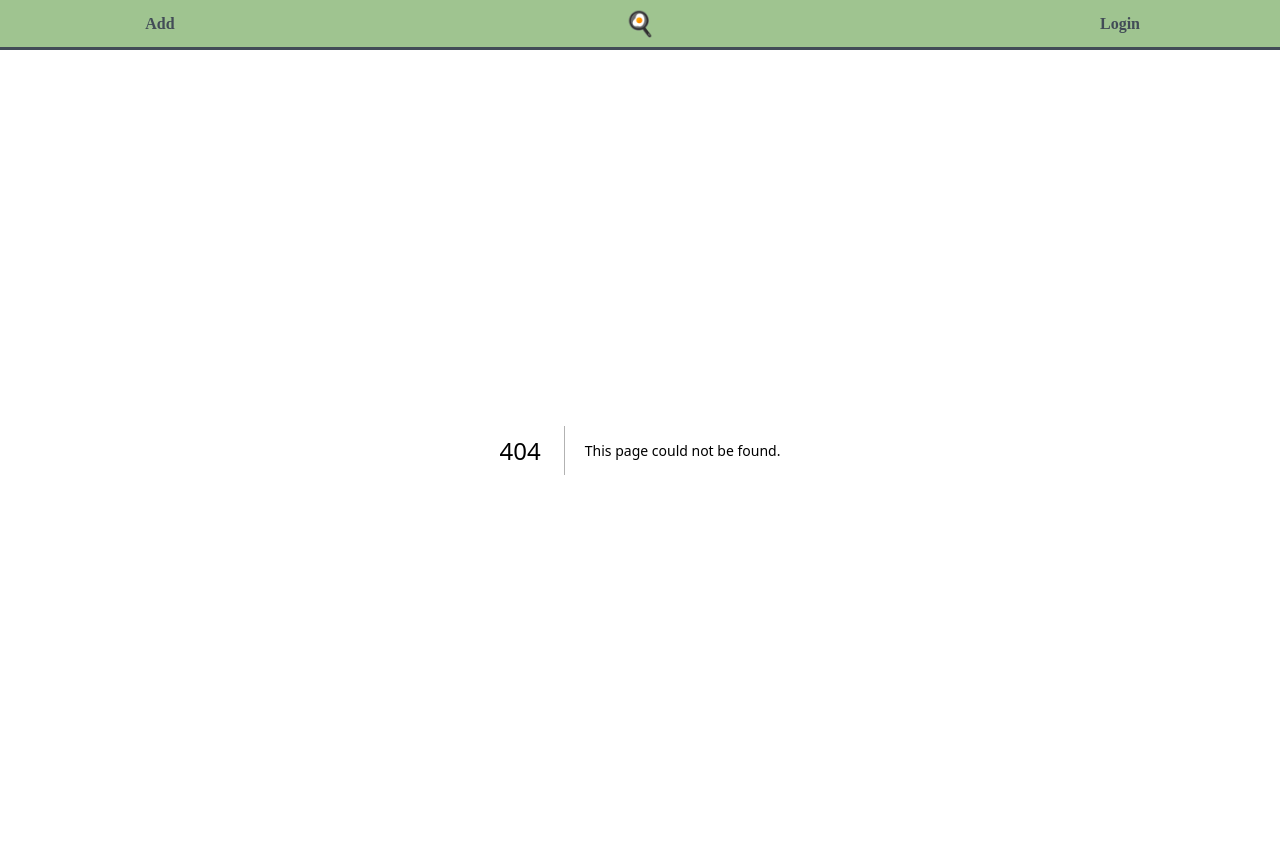
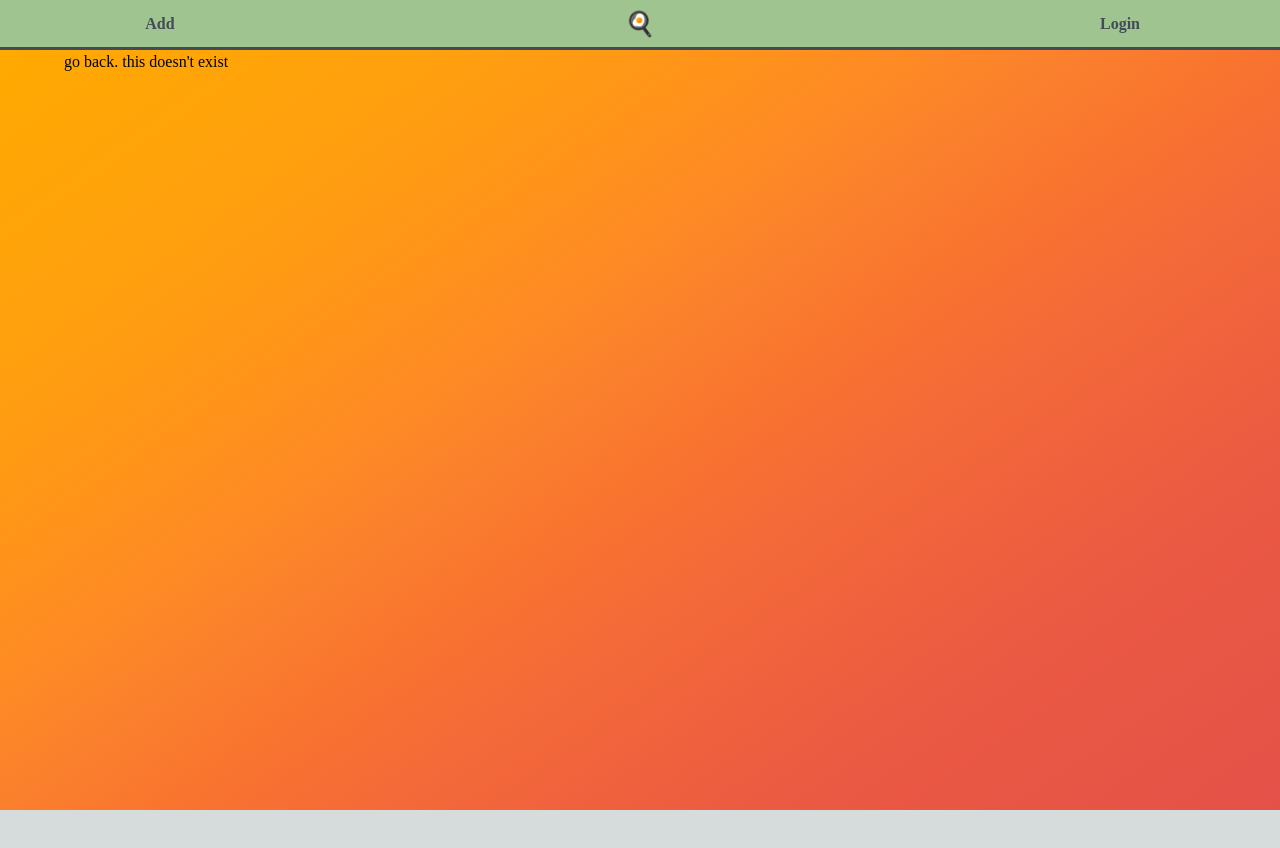
Before and after one commit to ancepsinfans/cookstr, a Next.js app: page /u in a window 1280 px wide. Before the commit this address had no page. After the commit the page ends 810 px from the top, so only its background shows below. Built offline with nearby package versions, Linux system fonts and the light colour scheme.

Commit message:
icons bar; likes; bookmarks; navbar fix; pwa

```diff
--- /dev/null
+++ b/pages/u/index.js
@@ -0,0 +1,22 @@
+import React from 'react'
+
+export default function DNE() {
+
+    //     return <p>Loading...</p>;
+    // } else {
+    //     recipes = events.map(obj => {
+    //         const { content, ...rest } = obj;
+    //         return { ...rest, content: JSON.parse(content) };
+    //     });
+
+    // }
+    return (
+        <main >
+
+            <article>
+
+                go back. this doesn't exist
+            </article>
+        </main >
+    )
+}
```
